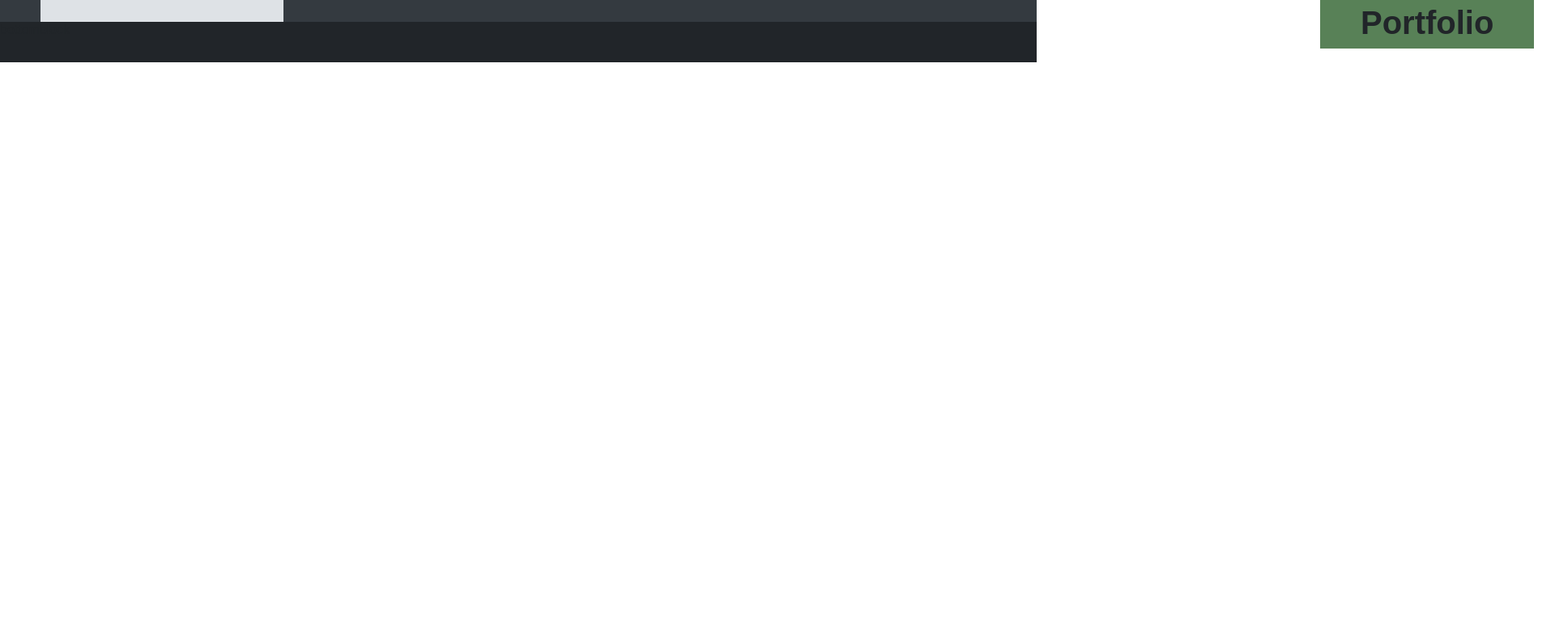
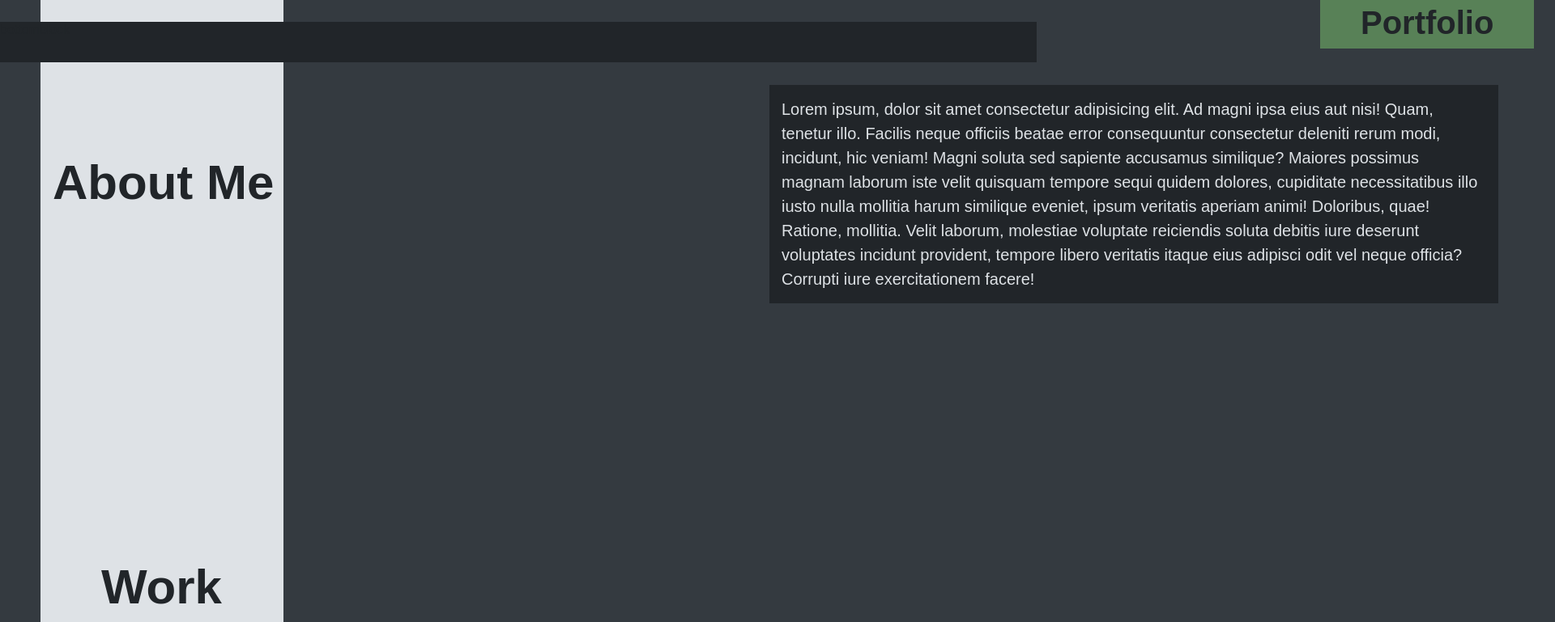
Before and after one commit to HunterBrennan1/Hunter-Brennan-Portfolio, a plain HTML site: page index.html in a window 1280 px wide. Shown: the part 373-1142 px from the top of the page at 81% size, 1920 px wide, since content can reach past the window. Before the commit the page ends 800 px from the top, so only its background shows below. Drawn offline with Linux system fonts and the light colour scheme.

Commit message:
added information for the about me section with lorem*5 as a place holder.

```diff
--- a/Assets/styles.css
+++ b/Assets/styles.css
@@ -6,6 +6,7 @@ body {
   display: flex;
   flex-direction: column;
   line-height: 1.3;
+  background-color: #343a40;
 }
 
 h1 h2 h3 h4 h5 h6 {
@@ -62,7 +63,7 @@ header {
 .portrait {
   position: absolute;
   display: flex;
-  z-index: 2;
+  z-index: 5;
   flex-wrap: wrap;
   width: 250px;
   height: 250px;
@@ -80,7 +81,7 @@ header {
   color: #dee2e6;
   top: 20px;
   justify-content: right;
-  left: 920px;
+  left: 890px;
   width: 1000px;
   height: 50px;
   font-size: 25px;
@@ -89,18 +90,18 @@ header {
 
 .imagebox {
   position: absolute;
-  z-index: 1;
+  z-index: 3;
   display: flex;
   flex-wrap: wrap;
   background-color: #dee2e6;
   color: #dee2e6;
   width: 300px;
-  height: 300px;
+  height: 3000px;
   left: 50px;
 }
 
 .topblocktext {
-  z-index: 2;
+  z-index: 4;
   font-size: 250%;
   padding: 10px;
   padding-left: 50px;
@@ -118,6 +119,7 @@ header {
 }
 
 .bottomblock {
+  z-index: 3;
   width: 100%;
   height: 10px;
   background-color: #212529;
@@ -127,3 +129,68 @@ header {
   color: #212529;
   height: 50px;
 }
+
+.about-me {
+  z-index: 4;
+  font-size: 60px;
+  width: 20px;
+  vertical-align: right;
+  justify-content: space-between;
+  top: 160px;
+  display: inline;
+  position: relative;
+  left: 65px;
+  color: #212529;
+}
+
+.about-me-text {
+  z-index: 3;
+  color: #dee2e6;
+  width: 900px;
+  font-size: 20px;
+  position: relative;
+  display: flex;
+  background-color: #212529;
+  left: 950px;
+  padding: 15px;
+  line-height: 1.5;
+}
+
+.work {
+  z-index: 4;
+  font-size: 60px;
+  width: 20px;
+  vertical-align: right;
+  justify-content: space-between;
+  top: 1060px;
+  display: inline;
+  position: absolute;
+  left: 125px;
+  color: #212529;
+}
+
+.contact-me {
+  z-index: 4;
+  font-size: 60px;
+  width: 155px;
+  text-align: right;
+  justify-content: space-between;
+  top: 1460px;
+  display: inline;
+  position: absolute;
+  left: 85px;
+  color: #212529;
+}
+
+.resume {
+  z-index: 4;
+  font-size: 60px;
+  width: 155px;
+  text-align: right;
+  justify-content: space-between;
+  top: 1860px;
+  display: inline;
+  position: absolute;
+  left: 85px;
+  color: #212529;
+}
--- a/index.html
+++ b/index.html
@@ -27,7 +27,8 @@
       </ul>
     </nav>
   </header>
-  <img class="portrait" src="../02-Challenge/Assets/photoofme1.JPG">
+
+  <img class="portrait" src="../Hunter-Brennan-Portfolio/Assets/photoofme1.JPG">
   <section class="topblock">
     <!-- Quote about learning -->
     <section class="quote">“Learn as if you will live forever, live like you will die tomorrow.” — Mahatma
@@ -37,7 +38,21 @@
     <section class="bottomblock">bottomblock</section>
   </section>
 
-
+  <section class="about-me-section">
+    <h2 class="about-me">About Me</h2>
+    <h2 class="work">Work</h2>
+    <h2 class="contact-me">Contact Me</h2>
+    <h2 class="resume">Resume</h2>
+    <p class="about-me-text">Lorem ipsum, dolor sit amet consectetur adipisicing elit. Ad magni ipsa eius aut nisi!
+      Quam, tenetur illo.
+      Facilis neque officiis beatae error consequuntur consectetur deleniti rerum modi, incidunt, hic veniam!
+      Magni soluta sed sapiente accusamus similique? Maiores possimus magnam laborum iste velit quisquam tempore sequi
+      quidem dolores, cupiditate necessitatibus illo iusto nulla mollitia harum similique eveniet, ipsum veritatis
+      aperiam animi!
+      Doloribus, quae! Ratione, mollitia. Velit laborum, molestiae voluptate reiciendis soluta debitis iure deserunt
+      voluptates incidunt provident, tempore libero veritatis itaque eius adipisci odit vel neque officia? Corrupti iure
+      exercitationem facere!</p>
+  </section>
 
 </body>
 
```
